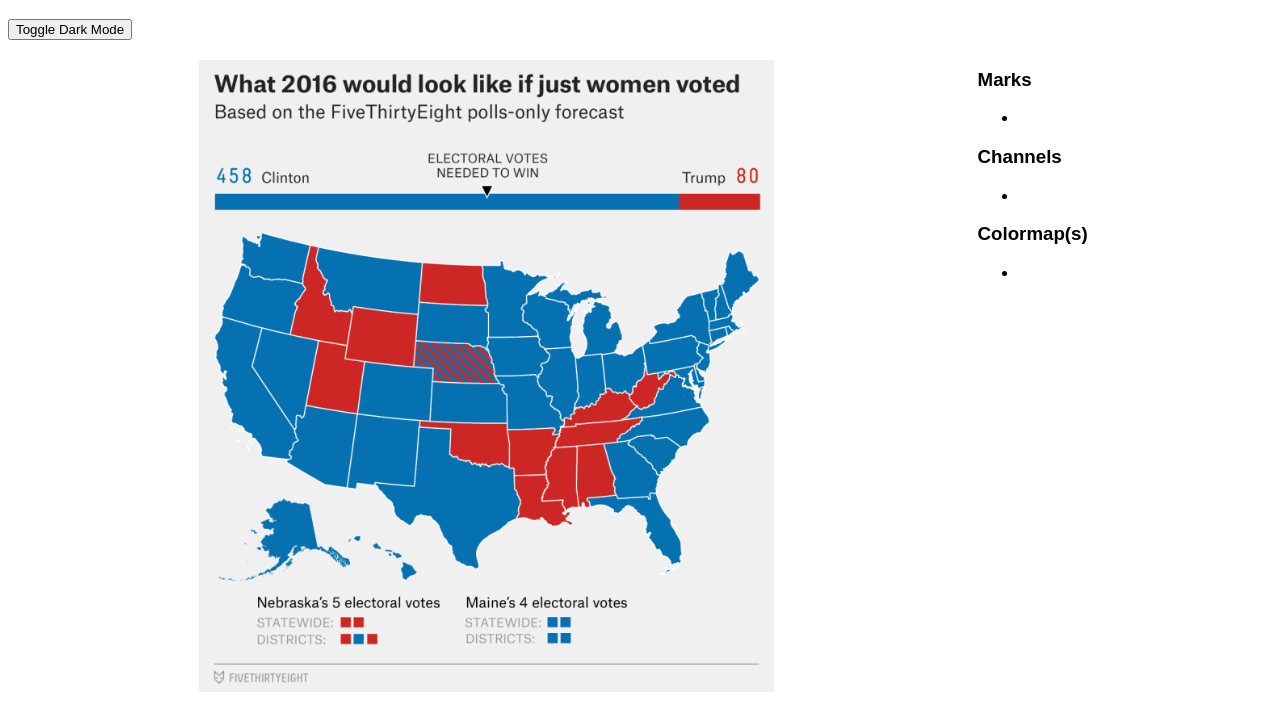
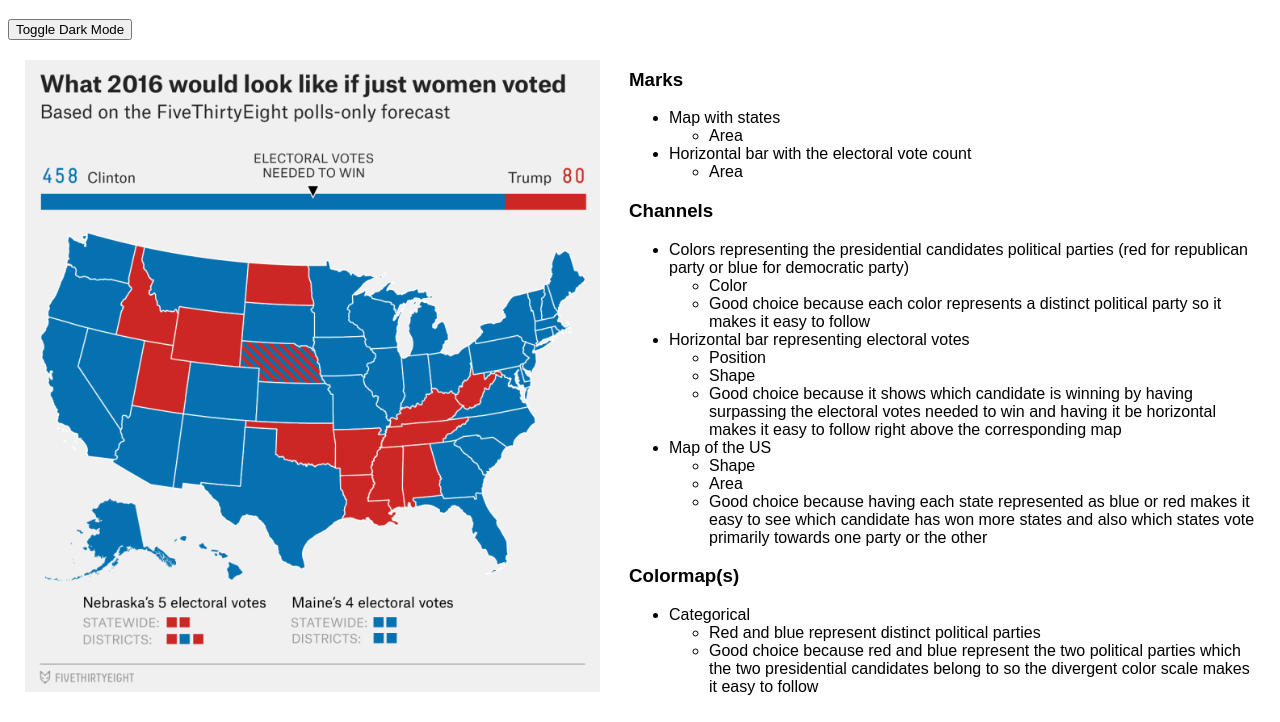
Before and after one commit to DS4200-S23-Class/hw-03-xander-and-adithi, a plain HTML site: page index.html in a window 1280 px wide. Shown: the part 61-783 px from the top of the page. Drawn offline with Linux system fonts and the light colour scheme.

Commit message:
vis 1 info

```diff
--- a/index.html
+++ b/index.html
@@ -22,20 +22,45 @@
             <!--the marks for the first image -->
             <h3>Marks</h3>
             <ul>
-                <li></li>
+                <li>Map with states</li>
+                <ul>
+                    <li>Area</li>
+                </ul>
+                <li>Horizontal bar with the electoral vote count</li>
+                <ul>
+                    <li>Area</li>
+                </ul>
             </ul>
 
             <h3>Channels</h3>
             <ul>
-                <li></li>
+                <li>Colors representing the presidential candidates political parties (red for republican party or blue for democratic party)</li>
                 <ul>
+                    <li>Color</li>
+                    <li>Good choice because each color represents a distinct political party so it makes it easy to follow</li>
+                </ul>
+
+                <li>Horizontal bar representing electoral votes</li>
+                <ul>
+                    <li>Position</li>
+                    <li>Shape</li>
+                    <li>Good choice because it shows which candidate is winning by having surpassing the electoral votes needed to win and having it be horizontal makes it easy to follow right above the corresponding map</li>
+                </ul>
+
+                <li>Map of the US</li>
+                <ul>
+                    <li>Shape</li>
+                    <li>Area</li>
+                    <li>Good choice because having each state represented as blue or red makes it easy to see which candidate has won more states and also which states vote primarily towards one party or the other</li>
                 </ul>
             </ul>
 
             <h3>Colormap(s)</h3>
             <ul>
-                <li></li>
+                <li>Categorical</li>
                 <ul>
+                    <li>Red and blue represent distinct political parties</li>
+                    <li>Good choice because red and blue represent the two political parties which the two presidential candidates belong to so the divergent color scale makes it easy to follow</li>
                 </ul>
             </ul>
 
```
